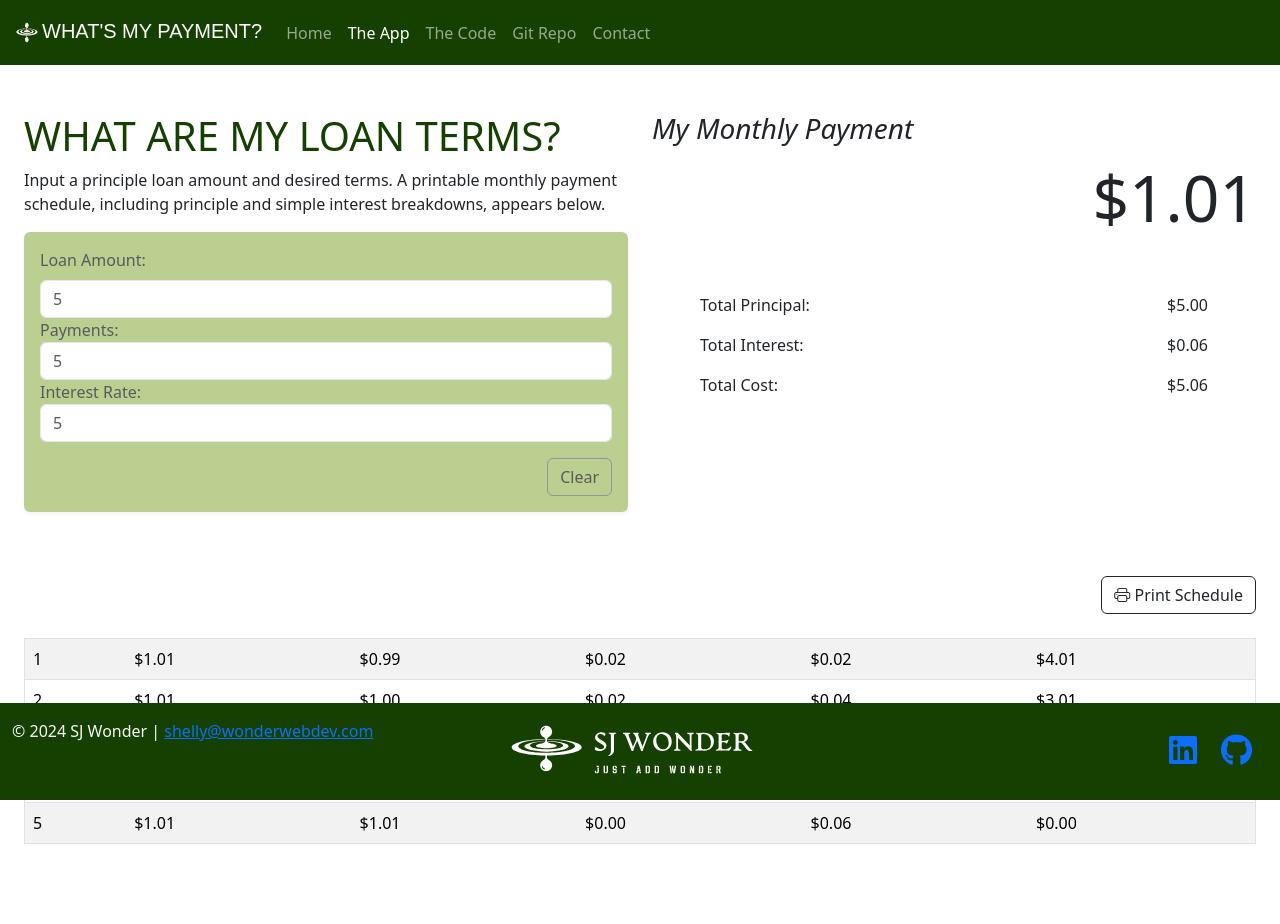
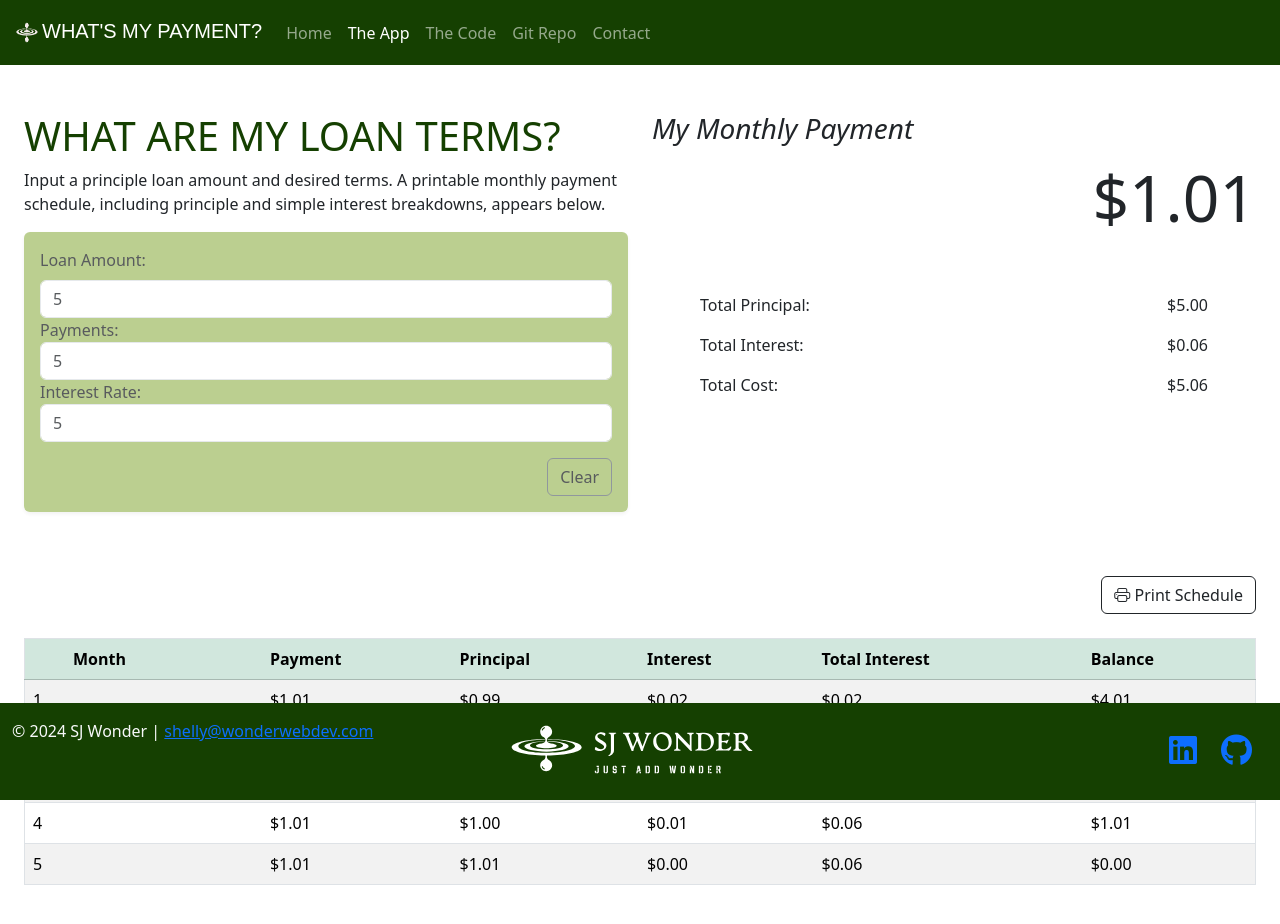
Before and after one commit to ShellyWonder/Whats_My_Payment, a plain HTML site: page app.html in a window 1280 px wide. Both pictures are taken after typing "5", "5", "5" into the empty fields and a click on the button "Calculate Monthly Payment". Drawn offline with nearby package versions, Linux system fonts and the light colour scheme.

Commit message:
modified getValues and improved UX experience

```diff
--- a/css/site.css
+++ b/css/site.css
@@ -61,7 +61,6 @@ h6 {
 .table-striped {
   background-color: var(--sjw-lightbg-color);
 }
-
 /*--button styles override Bootstrap styles--*/
 .btn.outline-primary {
   color: var(--sjw-secondary-color);
--- a/js/site2.js
+++ b/js/site2.js
@@ -9,33 +9,41 @@ function calcInterest(balance, rate) {
 function calcRate(rate) {
     return rate = rate / 1200;
 }
+  function getValues() {
+      let loanAmount = document.getElementById("loanAmount").value;
+      let loanTerm = document.getElementById("loanTerm").value;
+      let loanRate = document.getElementById("loanRate").value;
 
-function getValues() {
-    // Hide the logo and show results when calculate button is clicked
-    document.getElementById("calculatorLogo").classList.add("d-none");
-    document.getElementById("paymentSection").classList.remove("d-none");
+      // Convert to numbers for comparison
+      let numAmount = Number(loanAmount);
+      let numTerm = parseInt(loanTerm);
+      let numRate = parseFloat(loanRate);
 
-    let loanAmount = document.getElementById("loanAmount").value;
-    let loanTerm = document.getElementById("loanTerm").value;
-    let loanRate = document.getElementById("loanRate").value;
+      // Validation checks
+      if (!loanAmount || !loanTerm || !loanRate) {
+          alert("Please fill in all fields");
+          return;
+      }
 
+      // Check for negative values
+      if (numAmount <= 0 || numTerm <= 0 || numRate <= 0) {
+          alert("Please enter positive values only");
+          return;
+      }
 
-    loanAmount = Number(loanAmount);
-    loanTerm = parseInt(loanTerm);
+      // After all validations pass, proceed with UI changes and calculations
+      document.getElementById("calculatorLogo").classList.add("d-none");
+      document.getElementById("paymentSection").classList.remove("d-none");
+      document.getElementById("tableHeader").classList.remove("d-none");
 
-    loanRate = parseFloat(loanRate);
-    loanRate = calcRate(loanRate);
+      loanRate = calcRate(numRate);
+      let payment = calcPayment(numAmount, loanRate, numTerm);
+      let payments = getPayments(numAmount, loanRate, numTerm, payment);
+      displayData(payments, numAmount, payment);
 
-    //calculate a payment
-    let payment = calcPayment(loanAmount, loanRate, loanTerm);
-
-    //return a list of payment objects
-    let payments = getPayments(loanAmount, loanRate, loanTerm, payment);
-
-    displayData(payments, loanAmount, payment);
-
-}
-
+      // Toggle buttons only after all calculations are successful
+      toggleButtons();
+    }
 function getPayments(amount, rate, term, payment) {
     let payments = [];
 
@@ -139,11 +147,11 @@ function updateCopyrightYear() {
     document.getElementById("copyrightYear").textContent = currentYear;
 }
 
-// Add these new functions at the bottom of site2.js
+
 function setupEventListeners() {
     document.getElementById("btnSubmit").addEventListener("click", function() {
         getValues();
-        toggleButtons();
+
     });
 
     document.getElementById("btnClear").addEventListener("click", clearCalculator);
@@ -163,6 +171,7 @@ function clearCalculator() {
     // Hide results
     document.getElementById("paymentSection").classList.add("d-none");
     document.getElementById("printSection").classList.add("d-none");
+    document.getElementById("tableHeader").classList.add("d-none");
 
     // Show calculator logo
     document.getElementById("calculatorLogo").classList.remove("d-none");
```
